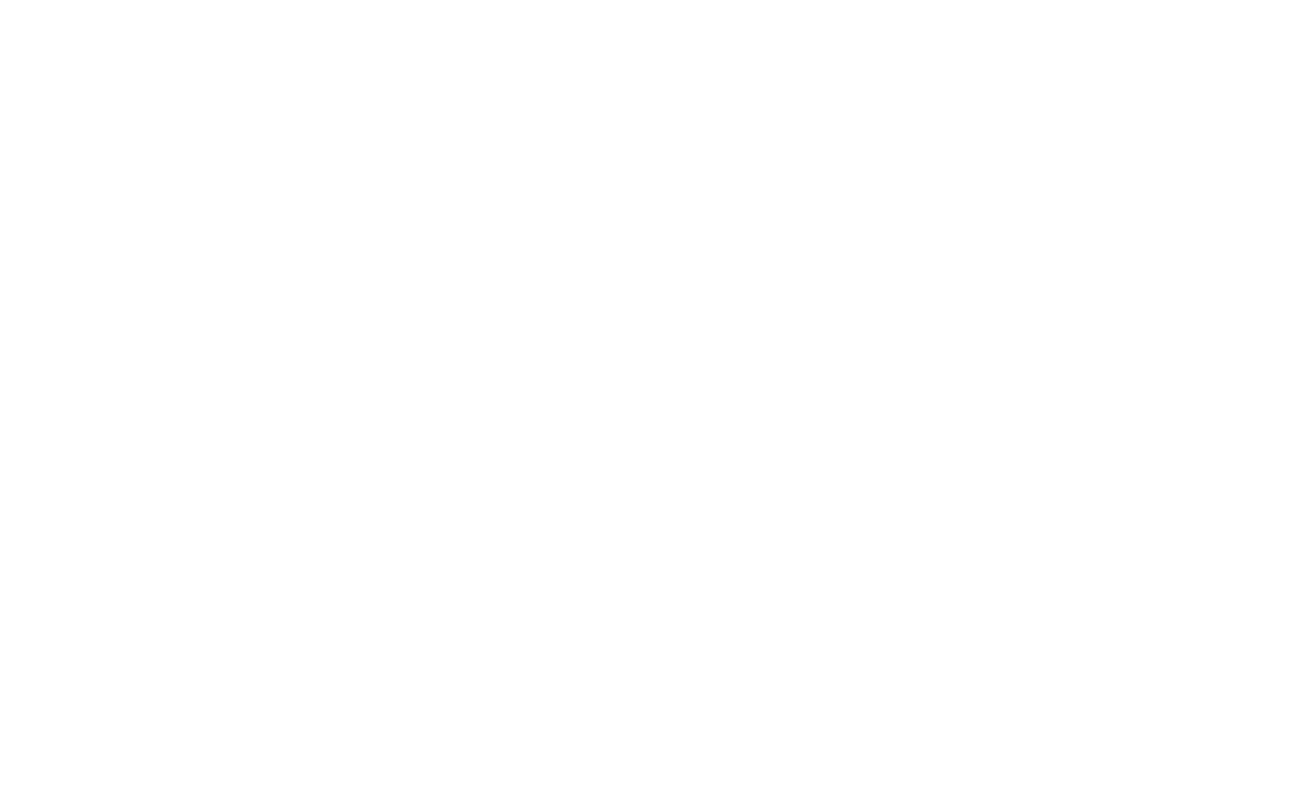
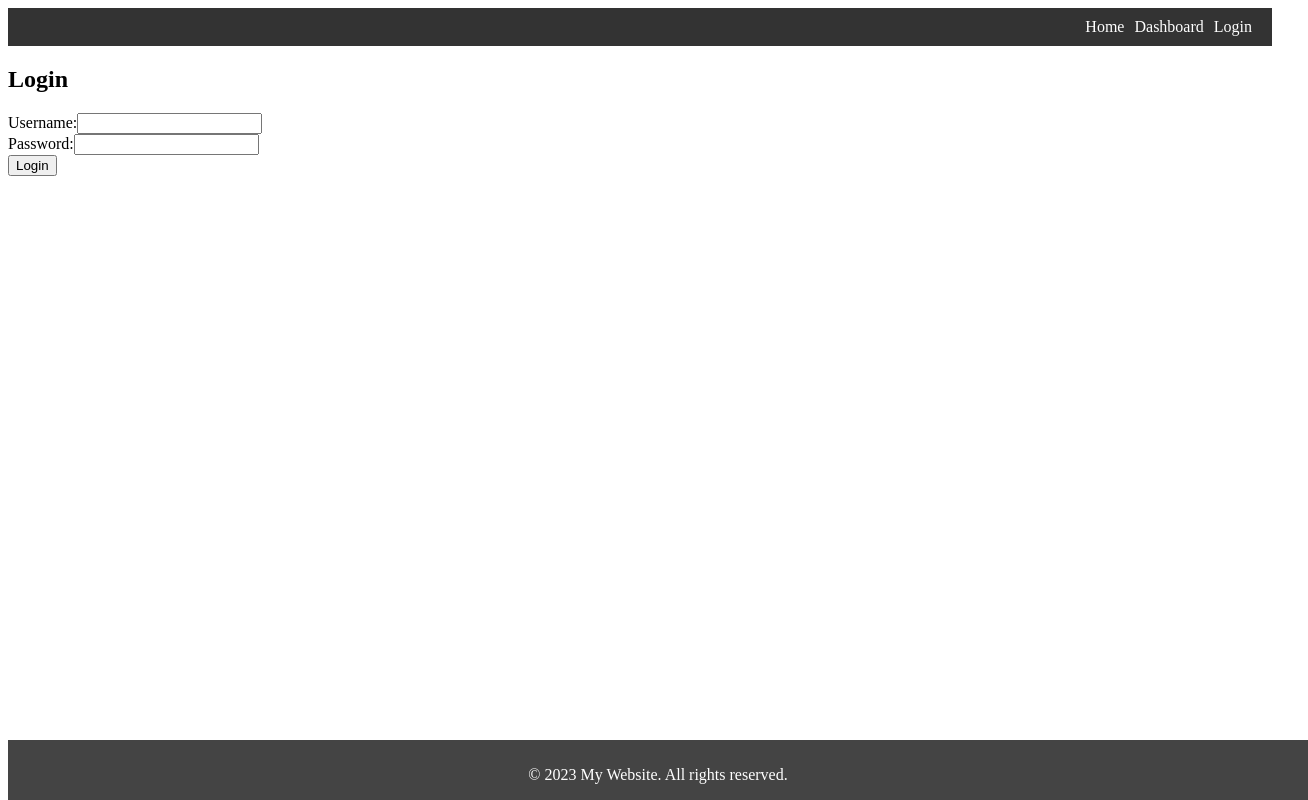
Before and after one commit to ravurigovind0604/college, an Angular app in the folder src/main/webapp/college/: page / in a window 1280 px wide. Shown: the whole page, 1308 px wide, since content can reach past the window. Built offline with nearby package versions, Linux system fonts and the light colour scheme.

Commit message:
git add app component changes for header and footer

```diff
--- a/src/main/webapp/college/src/app/app-routing.module.ts
+++ b/src/main/webapp/college/src/app/app-routing.module.ts
@@ -2,9 +2,13 @@ import { NgModule } from '@angular/core';
 import { RouterModule, Routes } from '@angular/router';
 import {HomeComponent} from './home/home.component';
 import{StudentDetailsComponent} from './student-details/student-details.component';
+import {LoginComponent} from './login/login.component';
 const routes: Routes = [
                  { path: 'home', component: HomeComponent },
-                 { path: 'details', component: StudentDetailsComponent }
+                 { path: 'details', component: StudentDetailsComponent },
+                 {path: 'login', component: LoginComponent},
+                 {path: '', component: LoginComponent},
+                 {path: '**', component: LoginComponent}
 ];
 
 @NgModule({
--- a/src/main/webapp/college/src/app/app.component.html
+++ b/src/main/webapp/college/src/app/app.component.html
@@ -1,2 +1,4 @@
 <!--<app-home></app-home>-->
-<router-outlet></router-outlet>
+<app-header></app-header>
+<router-outlet ></router-outlet>
+<app-footer></app-footer>
```
Also changed, not shown: src/main/webapp/college/src/app/app.module.ts (+7 -1 lines).
